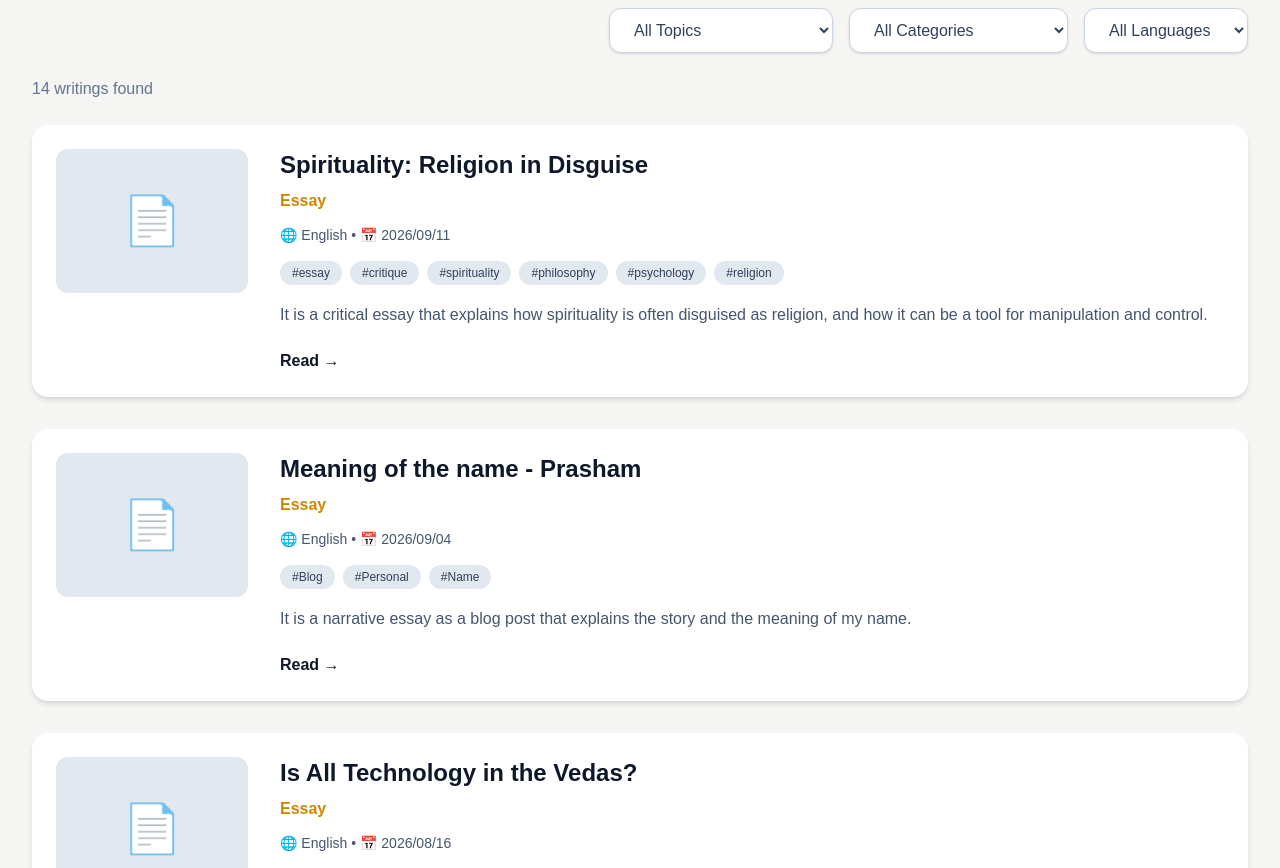
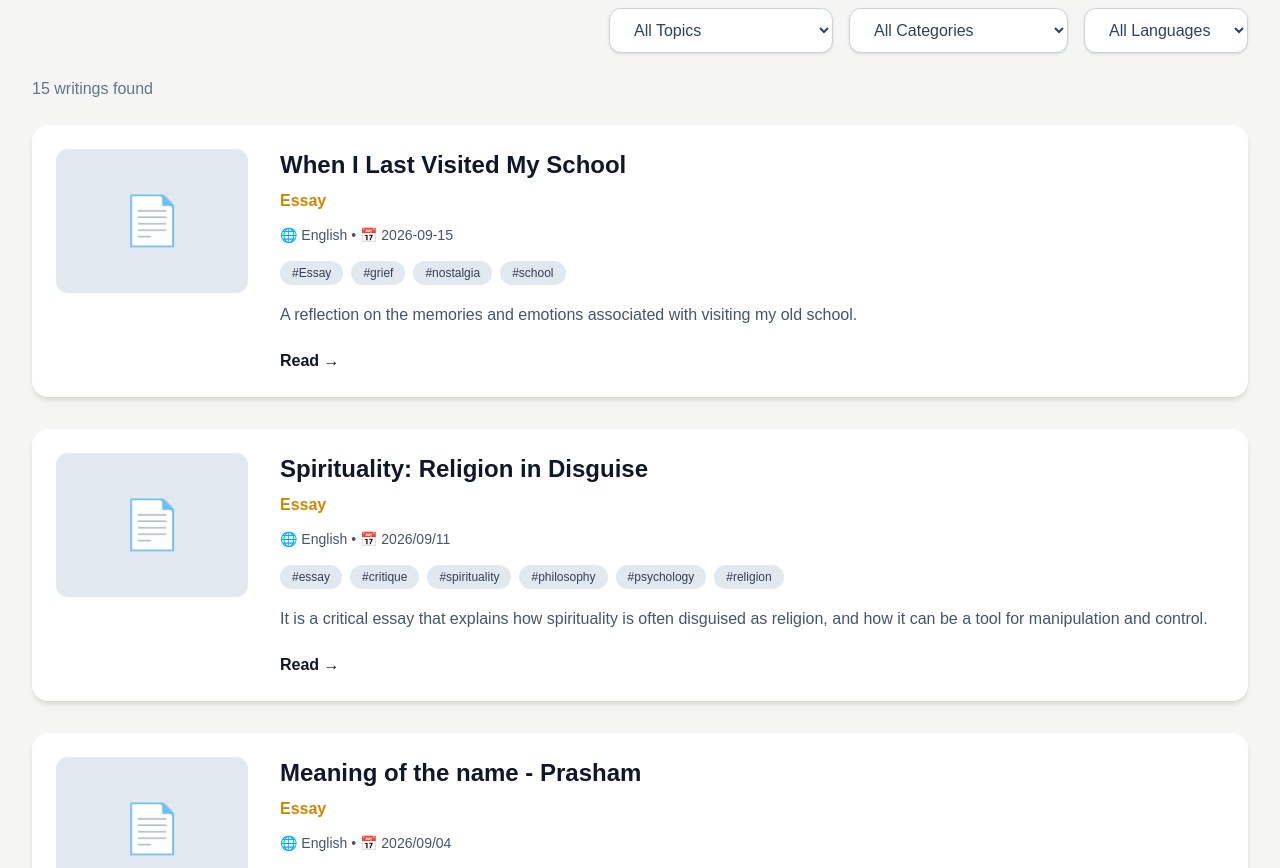
Before and after one commit to prashamghimire/portfolio, a Next.js app: page /writings in a window 1280 px wide. Shown: the part 1660-2528 px from the top of the page. Built offline with nearby package versions, Linux system fonts and the light colour scheme.

Commit message:
school.md added

```diff
--- /dev/null
+++ b/content/writings/school.md
@@ -0,0 +1,9 @@
+# When I Visited My School Last Time
+
+Schools are one of the few places that remain the same against the flow of time. Most of the schools I have ever visited are still the same – the buildings, the offices, the labs, the lavatories, the drinking water tap, the ground, and even the paints. Many adults visit their school on a regular basis to feel nostalgia and recollect old memories. A few months ago, I was invited by my school to give a presentation on Early Leadership Development. I felt extremely honored and excited to visit my school where I spent 14 years of my life. I have always been deeply attached to my school.
+When I was heading towards my school, it was around 9:30 in the morning. As I was walking past the roads and the alleys – I began to realize that the shops we used to buy things from have been replaced by other new shops. It was a strange feeling for me. I remember, I would walk on those roads with tremendous self-confidence, but now I felt as if I was lost.
+I reached my school at around 9:45, and there I first saw our beloved gatekeeper daai. His name is Raajkumar, I had taught him to play table tennis, and he had improved a lot too. I asked him whether he still plays table tennis, he said that ever since we left, he has never touched a racket. I don’t know why but my heart was shattered. I asked him if the principal was in his office, he said he was, and I headed towards the principal office.
+My feet knew where the office was. As I took those familiar steps, I could not process what was in front of my eyes. For 14 years, I studied in a single-story building school that had blue steel roof. We could read “HULAS STEEL” imprinted on the roof if we looked up from our classroom. Suddenly, I was in front of a U-shaped 5-storey building. The ground area had become small. The hall where we competed, learned, and developed ourselves was destroyed. To be real, everything had changed except a few teachers who taught me were still there. I met them, talked to them about their lives and realized even their behavior had changed. A teacher who would slap me almost daily because I never did my homework assigned by me was saying tapai to me. I felt like an alien there.
+After we finished the session, I met with my juniors, and they loaded me with tons of questions. They didn’t inquire anything about the topic I was speaking on rather they asked about me, though. I happily spent time with them. They were very happy that the school they study in was upgraded significantly – the labs, the canteen, the library (we only had a bookshelf in every class), everything had upgraded. After everything was done, I left.
+The school I had in my memory has already been replaced by the new school’s appearance. It is the place which sculpted almost every part of me. The place where I got my best friends, learned majority of what I know till today, unlocked my strengths, and built my overall character – is simply blown from there like dust.
+I wish to never go there again.
--- a/data/writings.ts
+++ b/data/writings.ts
@@ -11,6 +11,7 @@ export interface Writing {
     | "Blog"
     | "Speech"
     | "Poem"
+    | "Memoir"
     | "Muktak"
     | "Reflection"
     | "Journal"
@@ -41,6 +42,55 @@ export interface Writing {
 }
 
 export const writings: Writing[] = [
+
+
+{
+  id: "when-i-last-visited-my-school",
+
+  title: "When I Last Visited My School",
+
+  slug: "when-i-last-visited-my-school",
+
+  category: "Essay",
+
+  language: "English",
+
+  published: "2026-09-15",
+
+  featured: false,
+
+  cover: null,
+
+  summary:
+    "A reflection on the memories and emotions associated with visiting my old school.  ",
+
+  background:
+    "",
+
+  dedication:
+    "Anonymous.",
+
+  topics: [
+    "Essay",
+    "grief",
+    "nostalgia",
+    "school"
+  ],
+
+  keywords: [
+    "grief",
+    "nostalgia",
+    "school",
+  ],
+
+  content:
+    "writings/school.md",
+},
+
+
+
+
+
 
 
 {
```
